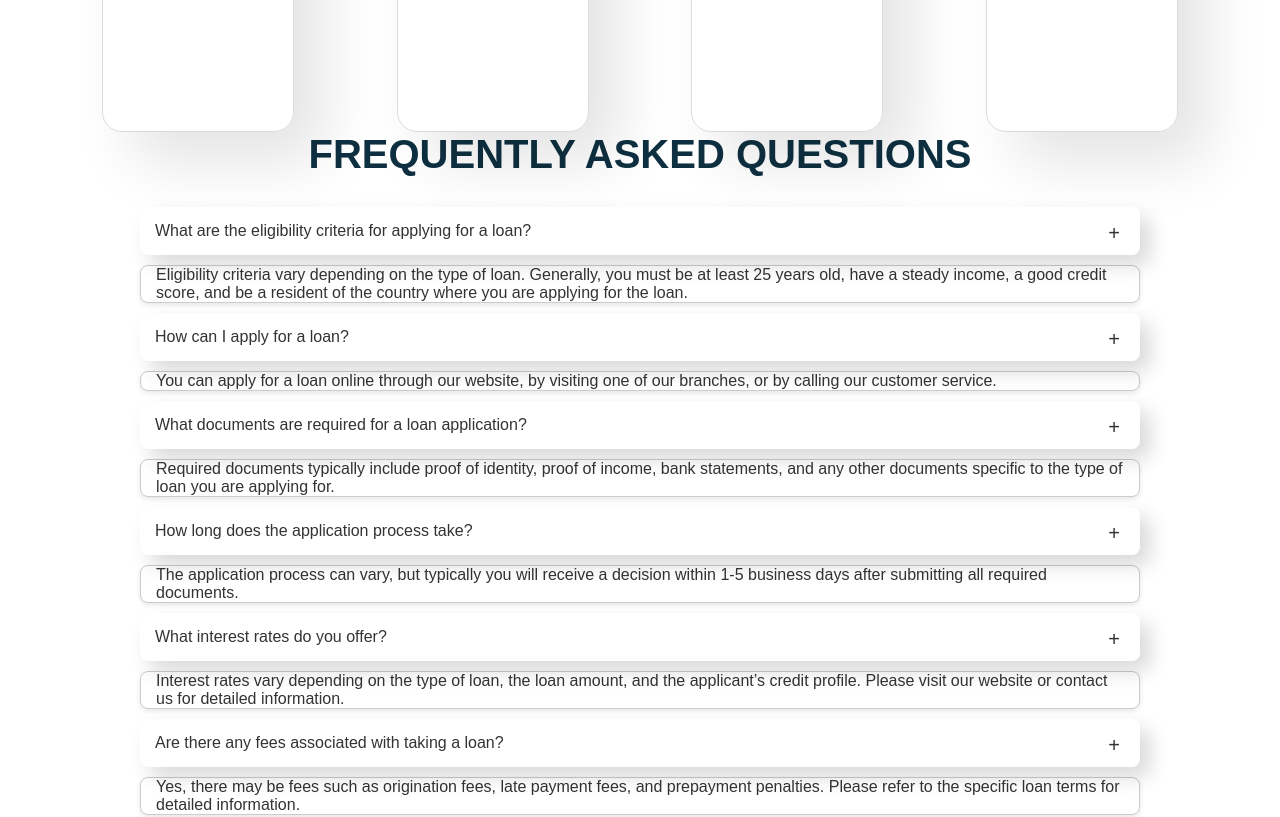
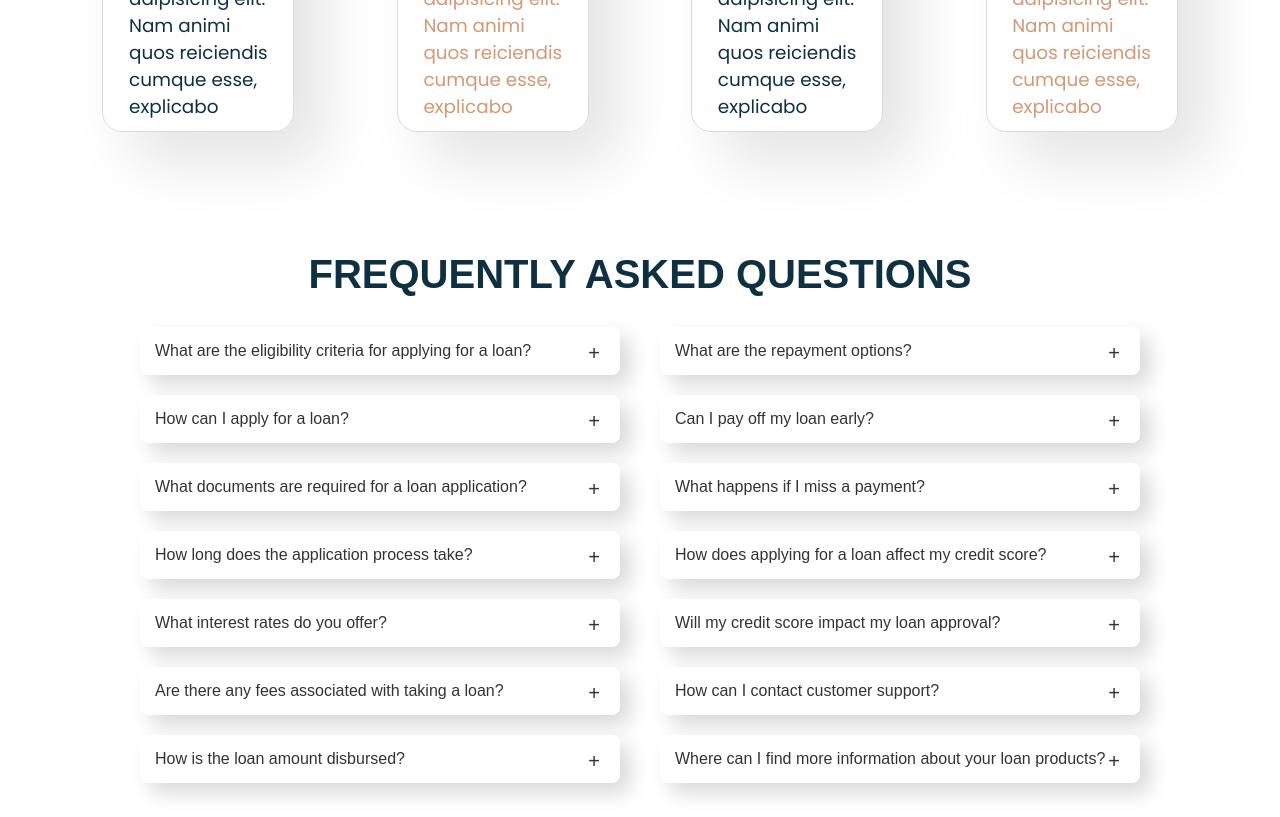
Before and after one commit to SheshNalwar/Shubham-Enterprises, a React (Vite) app: page / in a window 1280 px wide. Shown: the part 2140-2957 px from the top of the page. Built offline with nearby package versions, Linux system fonts and the light colour scheme.

Commit message:
corrected the faq section

```diff
--- a/src/css/homepage.css
+++ b/src/css/homepage.css
@@ -410,6 +410,7 @@ section {
     margin: 0;
     font-family: sans-serif;
     color: #333;
+    margin-top: 15vh;
 }
 
 .page4 .page4-heading {
@@ -436,21 +437,6 @@ section {
 }
 
 .faq-column {
-<<<<<<< HEAD
-  width: 48%;
-}
-
-.question {
-  cursor: pointer;
-  width: 100%;
-  padding: 15px;
-  background-color: #fff;
-  margin: 10px 0;
-  border-radius: 8px;
-  position: relative;
-  transition: background-color 0.3s;
-  box-shadow: 10px 10px 20px #00000027, inset -10px -10px 20px #ffffff2a;
-=======
     width: 48%;
     position: relative;
     margin-bottom: 20px;
@@ -467,7 +453,6 @@ section {
     position: relative;
     transition: background-color 0.3s, transform 0.3s;
     box-shadow: 10px 10px 20px #00000027, inset -10px -10px 20px #ffffff2a;
->>>>>>> 8f1c18b352a79bdc958ba0a577ada9046fae0125
 }
 
 .question::before {
@@ -484,16 +469,6 @@ section {
 }
 
 .answer {
-<<<<<<< HEAD
-  display: none;
-  width: 100%;
-  padding: 15px;
-  background-color: #fff;
-  border: 1px solid #ccc;
-  border-radius: 8px;
-  margin-top: 10px;
-  box-shadow: 0 2px 5px rgba(0, 0, 0, 0.1);
-=======
     max-height: 0;
     overflow: hidden;
     width: 100%;
@@ -509,7 +484,7 @@ section {
     max-height: 200px;
     /* adjust based on the height of your answers */
     padding: 15px;
->>>>>>> 8f1c18b352a79bdc958ba0a577ada9046fae0125
+
 }
 
 footer {
--- a/src/pages/Homepage.jsx
+++ b/src/pages/Homepage.jsx
@@ -154,6 +154,7 @@ const Homepage = () => {
               alt={review.alt}
               name={review.name}
               className={review.classNaav}
+              content={review.content}
             />
           ))}
         </div>
```
Lines whose indentation alone changed are shown as unchanged.
